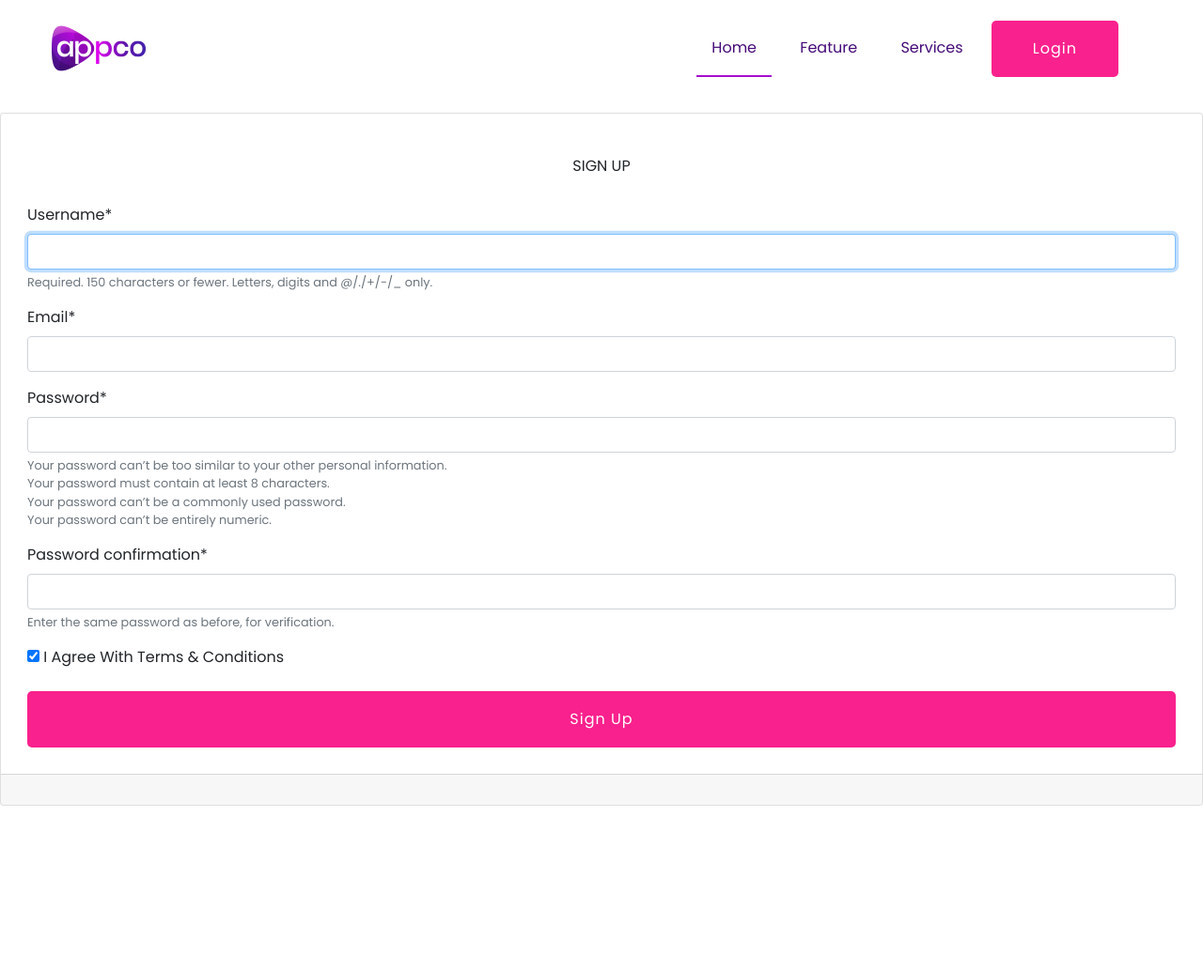
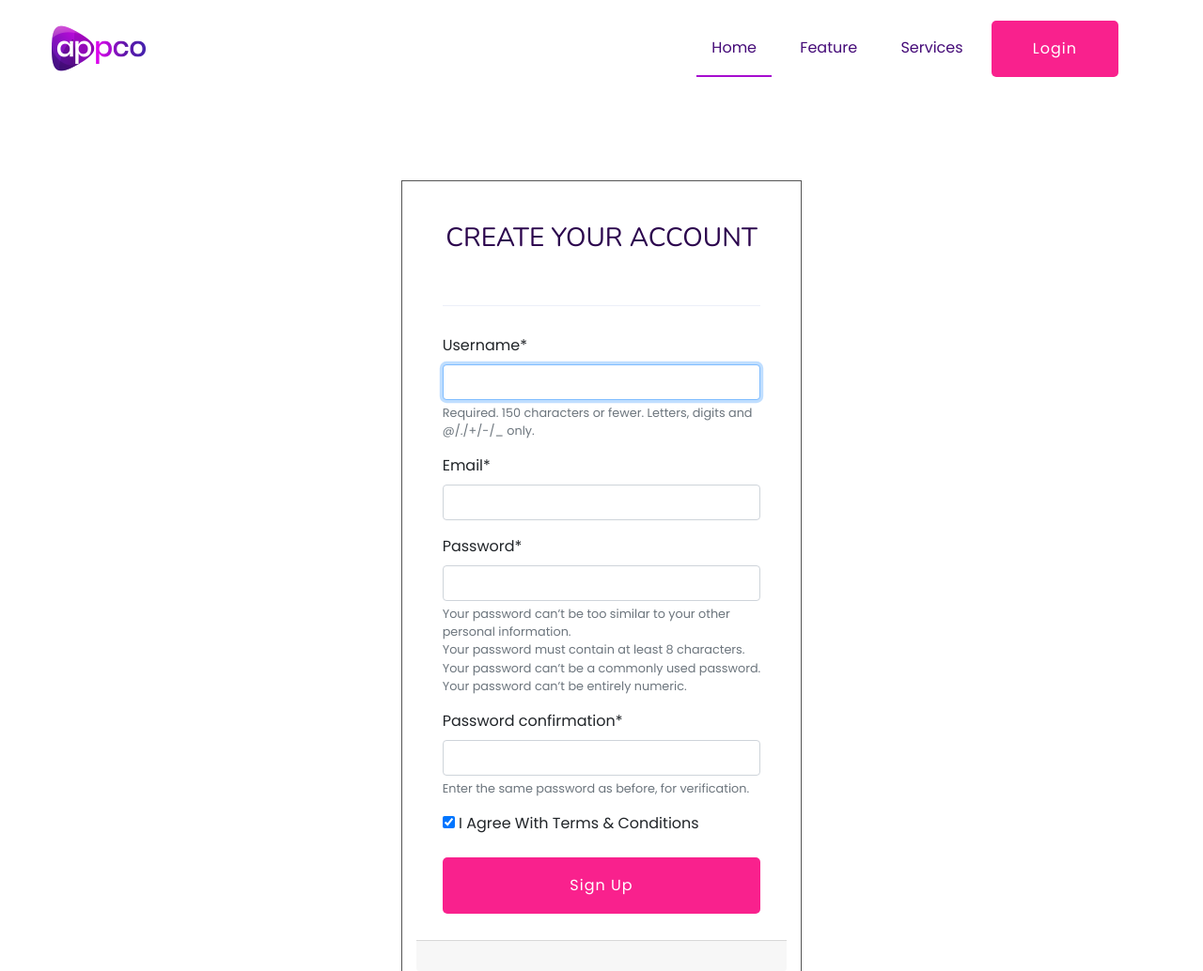
Before and after one commit to gichimux/dap, a Django app: page /auth/register in a window 1280 px wide. Shown: the top 1034 px of the page at 94% size. Run offline with Django 3.2, Linux system fonts and the light colour scheme; some libraries are stand-ins or nearby versions.

Commit message:
configure authenticator

```diff
--- /dev/null
+++ b/static/css/style_two.css
@@ -0,0 +1,5 @@
+.auth-card{
+    display: block;
+    margin: auto;
+    border: 1px solid #555;
+  }
--- a/templates/auth/register.html
+++ b/templates/auth/register.html
@@ -2,15 +2,15 @@
 {% load static %}
 {% block content %}
 {% load crispy_forms_tags %}
-
-<div class="py-5"></div>
+<br>
+<div class="py-5 mt-5"></div>
 <div id="wrapper"><br>
 
-	<div class="card card-authentication1 mx-auto ">
+	<div class="auth-card mx-auto col-lg-4 ">
 		<div class="card-body">
 		 <div class="card-content p-2">
 
-		  <div class="card-title text-uppercase text-center py-3">Sign Up</div>
+		  <div class="card-title text-uppercase text-center py-3"><h3>Create your Account</h3></div><hr>
 		    <form method="POST">
 				<div class="form-group">
 				{% csrf_token %}
--- a/templates/core/base.html
+++ b/templates/core/base.html
@@ -24,6 +24,8 @@
             <link rel="stylesheet" href="{% static 'css/slick.css'%}">
             <link rel="stylesheet" href="{% static 'css/nice-select.css'%}">
             <link rel="stylesheet" href="{% static 'css/style.css'%}">
+            <link rel="stylesheet" href="{% static 'css/style_two.css'%}">
+
    </head>
 
    <body>
```
